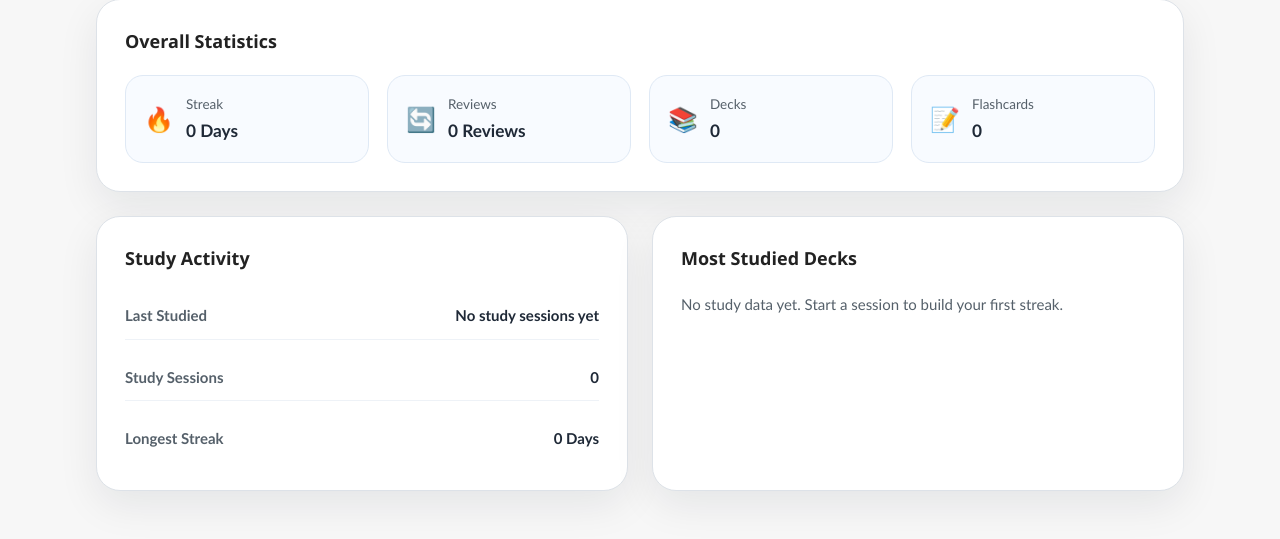
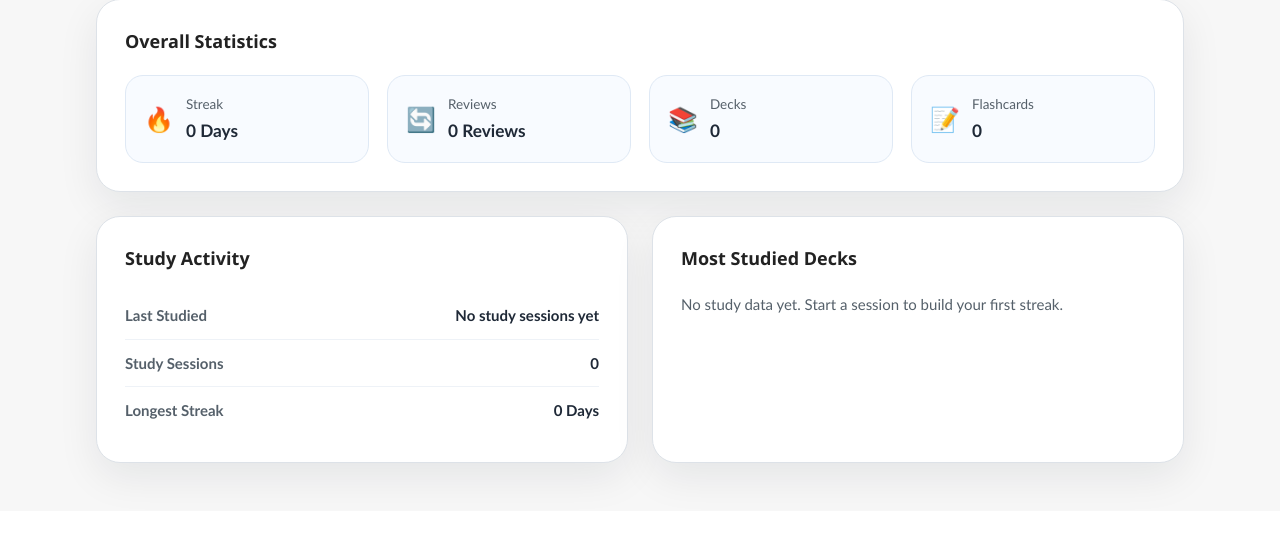
Before and after one commit to TheSriramM/Y12-revision-app, a Flask app: page /progress in a window 1280 px wide. Shown: the part 323-862 px from the top of the page. After the commit the page ends 814 px from the top, so only its background shows below. Run offline with Flask 3, Linux system fonts and the light colour scheme; a user stored in the database is signed in; data comes from the database, SQL or seed files in the repository.

Commit message:
fixed misalignment in progress page

```diff
--- a/static/dashboard.css
+++ b/static/dashboard.css
@@ -270,57 +270,44 @@ html {
     font-weight: 700;
 }
 
-.progress-list {
+.progress-list,
+.deck-rankings {
     list-style: none;
     padding: 0;
     margin: 0;
     display: flex;
     flex-direction: column;
-    gap: 14px;
 }
 
-.progress-list li {
+.progress-list li,
+.deck-rankings li {
     display: flex;
     justify-content: space-between;
     align-items: center;
     padding: 12px 0;
+    gap: 12px;
     border-bottom: 1px solid #eef2f7;
 }
 
-/* li:last-child targets a list item (<li>) if it is the last child in its parent container*/
-.progress-list li:last-child {
+.progress-list li:last-child,
+.deck-rankings li:last-child {
     border-bottom: none;
 }
 
-.list-title {
+.list-title,
+.deck-name {
     color: #55606a;
     font-weight: 600;
 }
 
-.list-value {
+.list-value,
+.deck-reviews {
     color: #1f2937;
     font-weight: 700;
 }
 
 .deck-rankings {
-    display: flex;
-    flex-direction: column;
-    gap: 12px;
-    padding-left: 18px;
     margin: 0;
-}
-
-.deck-rankings li {
-    display: flex;
-    justify-content: space-between;
-    align-items: center;
-    gap: 12px;
-    padding: 10px 0;
-    border-bottom: 1px solid #eef2f7;
-}
-
-.deck-rankings li:last-child {
-    border-bottom: none;
 }
 
 .deck-name {
```
